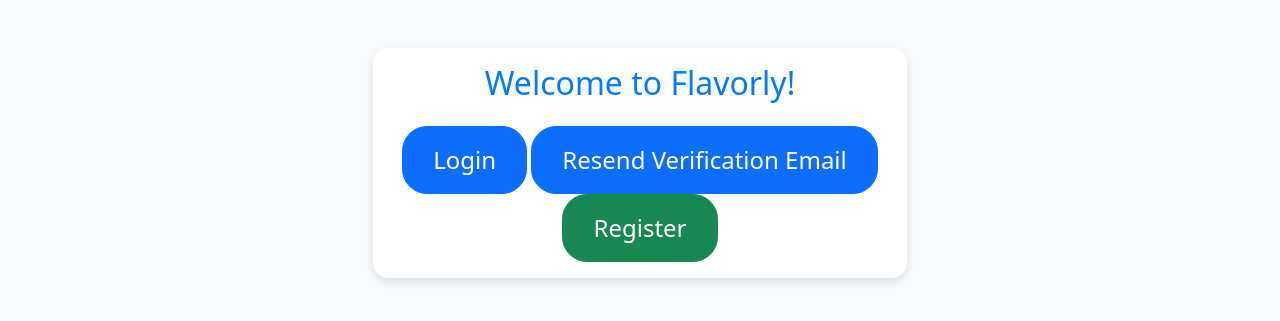
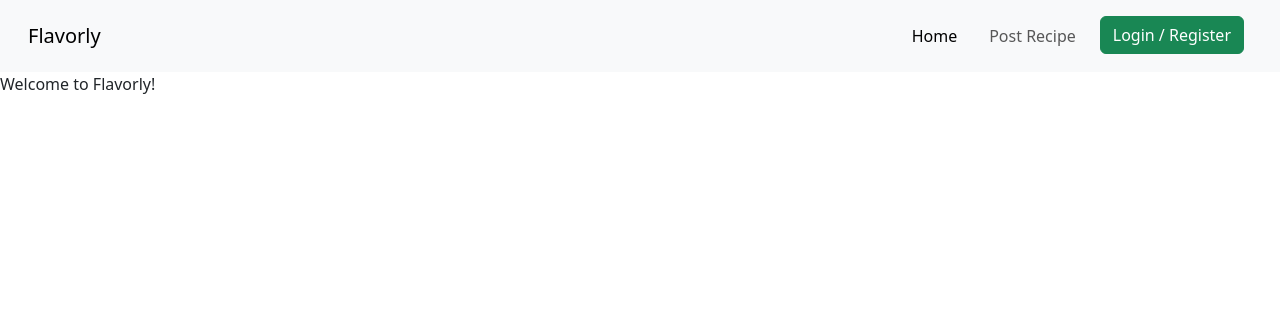
Before and after one commit to AlzyWelzy/Flavorly, a Django app: page / in a window 1280 px wide. Shown: the top 321 px of the page. Run offline with Django 4.2, Linux system fonts and the light colour scheme; parts of the project's set-up code (start-up, migrations or seed data) failed here and were passed over.

Commit message:
new source does

```diff
--- a/app/static/app/css/index.css
+++ /dev/null
@@ -1,25 +0,0 @@
-       body {
-            background-color: #f8f9fa;
-        }
-
-        .card {
-            border: none;
-            border-radius: 15px;
-            box-shadow: 0 4px 8px rgba(0, 0, 0, 0.1);
-            background-color: #ffffff;
-        }
-
-        .btn-cool {
-            font-size: 1.5rem;
-            padding: 15px 30px;
-            border-radius: 25px;
-            transition: all 0.3s ease-in-out;
-        }
-
-        .btn-cool:hover {
-            transform: scale(1.1);
-        }
-
-        .card-title {
-            color: #007bff;
-        }
--- a/app/templates/app/index.html
+++ b/app/templates/app/index.html
@@ -11,22 +11,6 @@
 
 {% block content %}
 
-
-<div class="container mt-5">
-    <div class="row justify-content-center">
-        <div class="col-md-6">
-            <div class="card text-center">
-                <div class="card-body">
-                    <h2 class="card-title mb-4">Welcome to Flavorly!</h2>
-                    <div class="text-center">
-                        <a href="{% url 'login' %}" class="btn btn-primary btn-cool mr-2">Login</a>
-                        <a href="{% url 'request-new-link-from-email' %}" class="btn btn-primary btn-cool mr-2">Resend Verification Email</a>
-                        <a href="{% url 'register' %}" class="btn btn-success btn-cool">Register</a>
-                    </div>
-                </div>
-            </div>
-        </div>
-    </div>
-</div>
+<p> Welcome to Flavorly! </p>
 
 {% endblock %}
--- a/templates/base.html
+++ b/templates/base.html
@@ -6,14 +6,11 @@
 <head>
     <meta charset="UTF-8">
     <meta name="viewport" content="width=device-width, initial-scale=1.0">
-    <link
-      rel="icon"
-      href="{% static 'img/favicon.svg' %}"
-      type="image/svg+xml"
-    />
+    <link rel="icon" href="{% static 'img/favicon.svg' %}" type="image/svg+xml" />
     <title>Flavorly - {% block page_title %}{% endblock %}</title>
-    <link href="https://cdn.jsdelivr.net/npm/bootstrap@5.3.3/dist/css/bootstrap.min.css" rel="stylesheet" integrity="sha384-QWTKZyjpPEjISv5WaRU9OFeRpok6YctnYmDr5pNlyT2bRjXh0JMhjY6hW+ALEwIH" crossorigin="anonymous">
-    <link rel="stylesheet" href="{% static "css/style.css" %}">
+    <link href="https://cdn.jsdelivr.net/npm/bootstrap@5.3.3/dist/css/bootstrap.min.css" rel="stylesheet"
+        integrity="sha384-QWTKZyjpPEjISv5WaRU9OFeRpok6YctnYmDr5pNlyT2bRjXh0JMhjY6hW+ALEwIH" crossorigin="anonymous">
+    <link rel="stylesheet" href="{% static " css/style.css" %}">
     <script defer src="{% static 'js/script.js' %}"></script>
     {% block css_files %}{% endblock %}
     {% block js_files %}{% endblock %}
@@ -22,17 +19,66 @@
 <body>
     <div class="container">
         {% if messages %}
-            <ul class="messages">
-                {% for message in messages %}
-                    <li class="alert {% if message.tags %}{{ message.tags }}{% endif %}" role="alert">{{ message }}</li>
-                {% endfor %}
-            </ul>
+        <ul class="messages">
+            {% for message in messages %}
+            <li class="alert {% if message.tags %}{{ message.tags }}{% endif %}" role="alert">{{ message }}</li>
+            {% endfor %}
+        </ul>
         {% endif %}
 
-        {% block content %}{% endblock %}
     </div>
+    <nav class="navbar navbar-expand-lg  bg-light p-3">
+        <div class="container-fluid">
+            <a class="navbar-brand" href="{% url 'index' %}">Flavorly</a>
+            <button class="navbar-toggler" type="button" data-bs-toggle="collapse" data-bs-target="#navbarNavDropdown"
+                aria-controls="navbarNavDropdown" aria-expanded="false" aria-label="Toggle navigation">
+                <span class="navbar-toggler-icon"></span>
+            </button>
 
-    <script src="https://cdn.jsdelivr.net/npm/bootstrap@5.3.3/dist/js/bootstrap.bundle.min.js" integrity="sha384-YvpcrYf0tY3lHB60NNkmXc5s9fDVZLESaAA55NDzOxhy9GkcIdslK1eN7N6jIeHz" crossorigin="anonymous"></script>
+            <div class=" collapse navbar-collapse" id="navbarNavDropdown">
+                <ul class="navbar-nav ms-auto ">
+                    <li class="nav-item">
+                        <a class="nav-link mx-2 active" aria-current="page" href="{% url 'index' %}">Home</a>
+                    </li>
+                    <li class="nav-item">
+                        <a class="nav-link mx-2" href="#">Post Recipe</a>
+                    </li>
+                    {% if user.is_authenticated %}
+
+
+                    <li class="nav-item dropdown">
+                        <a class="nav-link mx-2 dropdown-toggle" href="#" id="navbarDropdownMenuLink" role="button"
+                            data-bs-toggle="dropdown" aria-expanded="false">
+                            {% if user.profile_picture %}
+                            <img src="{{ user.profile_picture.url }}" alt="{{ user.username }}'s Profile Picture"
+                                width="30" height="30">
+
+                            {% endif %}
+                            My Profile
+                        </a>
+                        <ul class="dropdown-menu" aria-labelledby="navbarDropdownMenuLink">
+                            <li><a class="dropdown-item" href="{% url 'my_account' %}">My Account</a></li>
+
+                            <li><a class="dropdown-item" href="{% url 'logout' %}">Logout</a></li>
+                        </ul>
+                    </li>
+                    {% else %}
+                    <li class="nav-item">
+                        <a class=" mx-2 btn btn-success" href="{% url 'login' %}">Login / Register</a>
+                    </li>
+                    {% endif %}
+                </ul>
+            </div>
+        </div>
+    </nav>
+    {% block content %}{% endblock %}
+
+
+
+
+    <script src="https://cdn.jsdelivr.net/npm/bootstrap@5.3.3/dist/js/bootstrap.bundle.min.js"
+        integrity="sha384-YvpcrYf0tY3lHB60NNkmXc5s9fDVZLESaAA55NDzOxhy9GkcIdslK1eN7N6jIeHz"
+        crossorigin="anonymous"></script>
 </body>
 
 </html>
```
Also changed, not shown: app/templates/app/includes/navbar.html (deleted, +0 -39 lines).
